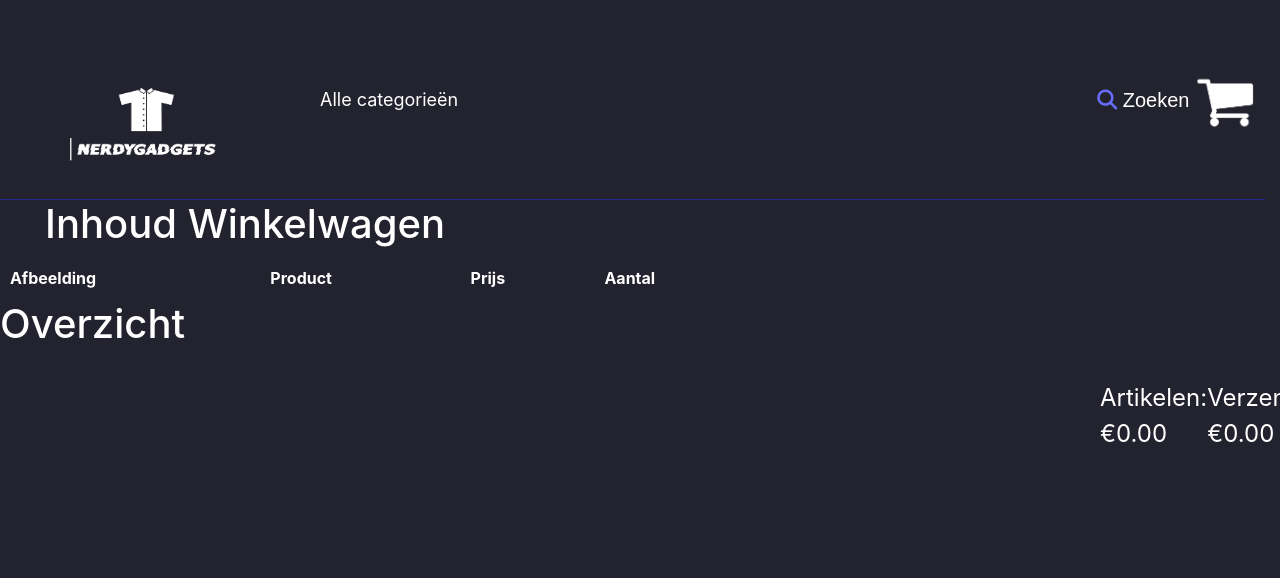
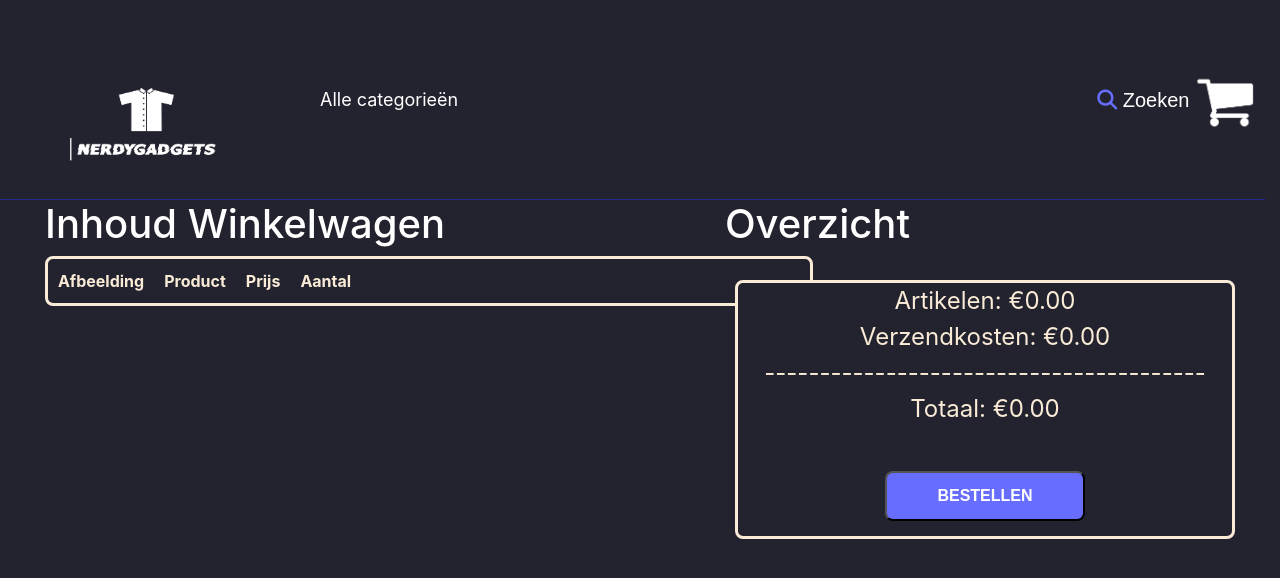
Before and after one commit to virtualvanu/HBO_ICT-1.1-NerdyGadgets-Webshop, a PHP site: page /nerdygadgets/cart.php in a window 1280 px wide. Shown: the top 578 px of the page. Run offline with PHP 8.4, Linux system fonts and the light colour scheme; data that the repository does not hold is empty; some libraries are stand-ins or nearby versions; some web fonts are replaced.

Commit message:
Fixed issues with cart styling after merge

```diff
--- a/custom.css
+++ b/custom.css
@@ -32,12 +32,12 @@
     font-size: 14px;
 
 }
-#afrekenen{
-    display: flex;
-    position:fixed;
-    left:1100px;
-    top:2px
-
+/*#afrekenen {*/
+/*    display: flex;*/
+/*    position: fixed;*/
+/*    left: 1100px;*/
+/*    top: 2px*/
+/*}*/
 
 
 .CartTable{
```
